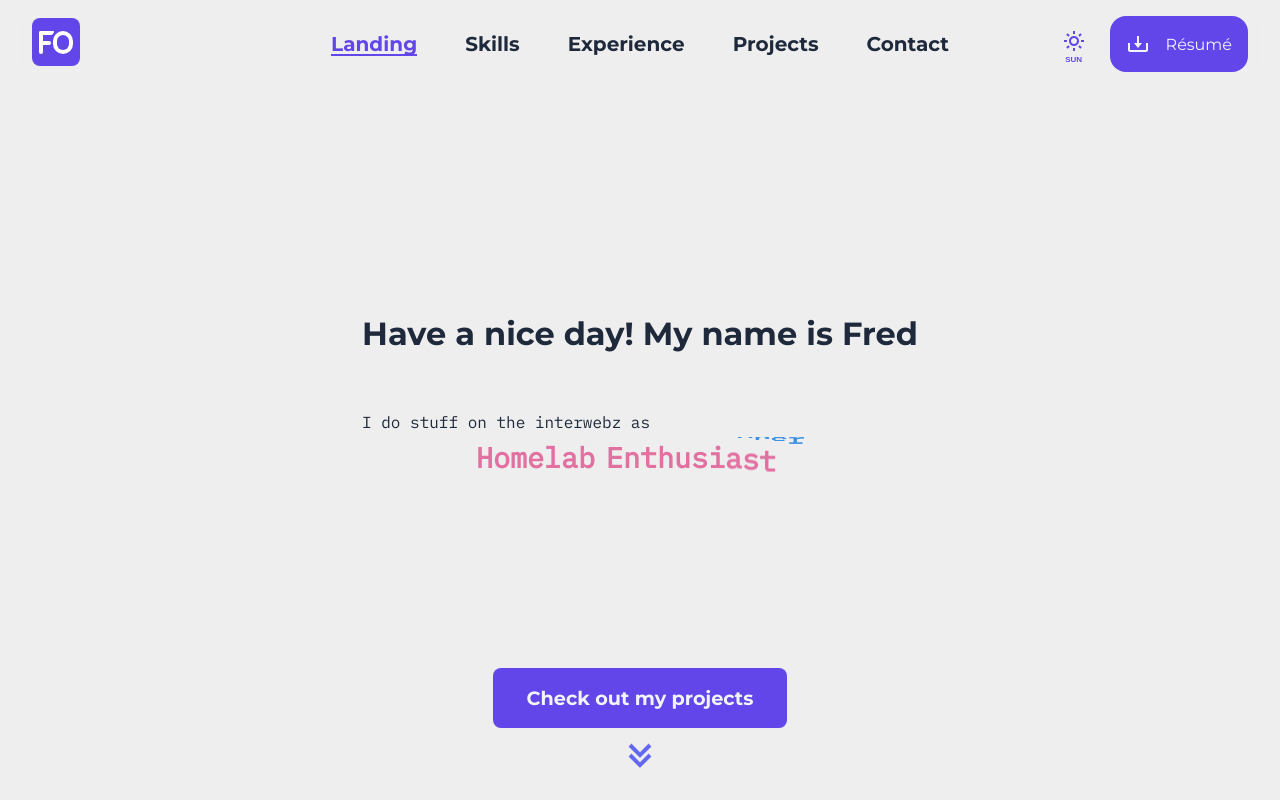
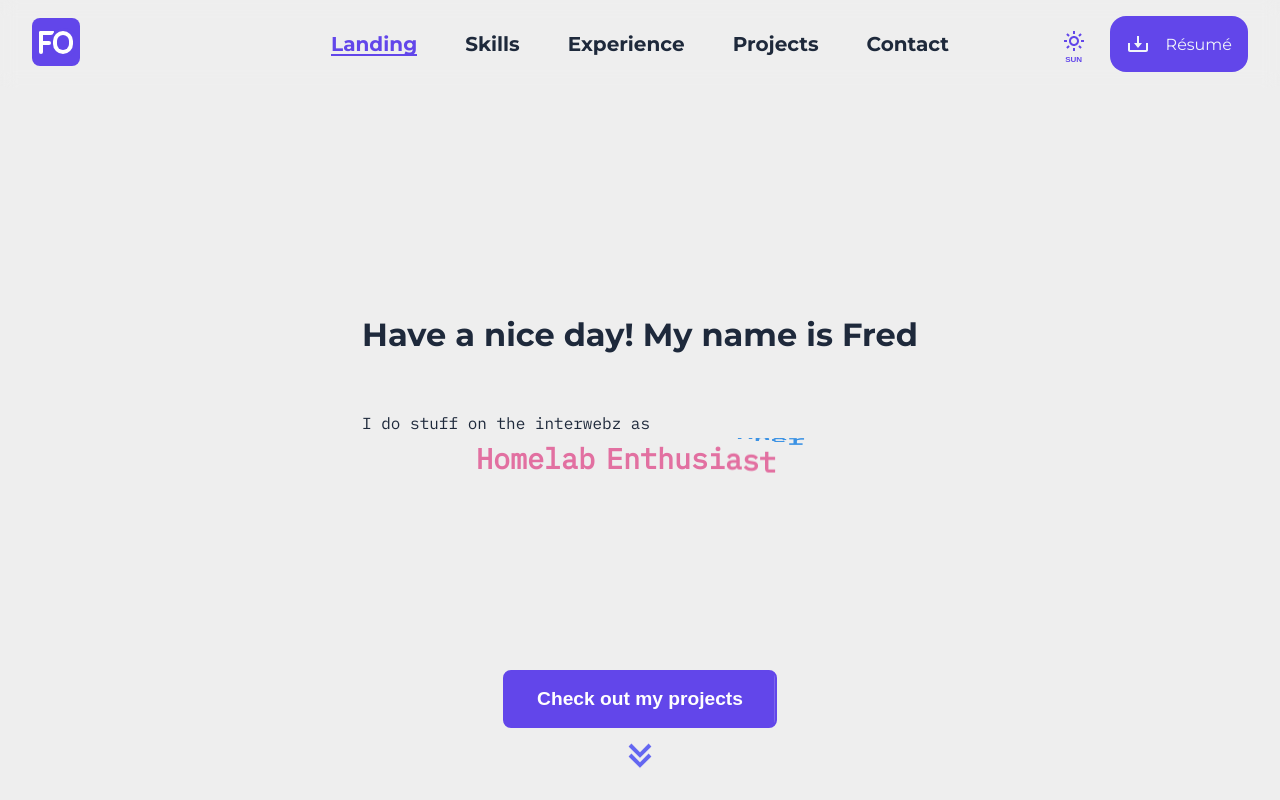
Before and after one commit to Seeru-crypto/aurora_front, a Next.js app: page / in a window 1280 px wide. Shown: the top 800 px of the page. Built offline with nearby package versions, Linux system fonts and the light colour scheme.

Commit message:
feat: add animated button, update CTA button

```diff
--- a/src/Themes.ts
+++ b/src/Themes.ts
@@ -123,6 +123,9 @@ export const DayTheme = {
   timelineBkgColor: gray.$200,
   backgroundAlternative: gray.$100,
   experienceBoxShadowColor: gray.$300,
+  ctaButtonColor: gray.$50,
+  ctaButtonBkg: primaryColor.$600,
+  ctaButtonBkgAlt: gray.$50
 };
 
 export const NightTheme = {
@@ -146,5 +149,8 @@ export const NightTheme = {
   backgroundAlternative: gray.$700,
   buttonTextColor: gray.$100,
   experienceBoxShadowColor: gray.$500,
+  ctaButtonColor: gray.$50,
+  ctaButtonBkg: primaryColor.$700,
+  ctaButtonBkgAlt: gray.$0
 };
 export type FredTheme = typeof baseTheme & (typeof DayTheme | typeof NightTheme) & DefaultTheme;
--- /dev/null
+++ b/src/components/AnimatedButton.tsx
@@ -0,0 +1,140 @@
+import { ForwardedRef, forwardRef, HTMLAttributes } from 'react';
+import styled, { css } from 'styled-components';
+
+export enum AnimatedButtonType {
+  ANIMATED_CREATE = 'create',
+  ANIMATED_DELETE = 'delete',
+  ANIMATED_CTA = 'cta'
+}
+
+export interface ButtonProps extends HTMLAttributes<HTMLButtonElement> {
+  buttonType?: AnimatedButtonType;
+  isActive?: boolean;
+}
+
+const AnimatedButton = forwardRef((props: ButtonProps, ref: ForwardedRef<HTMLButtonElement>): JSX.Element => {
+  const { buttonType = AnimatedButtonType.ANIMATED_CREATE, children, isActive } = props;
+
+  return (
+    <BaseStyle
+      {...props}
+      className={`${props.className} ${isActive && ' active'}`}
+      buttonType={buttonType}
+      ref={ref}>
+      {children}
+    </BaseStyle>
+  );
+});
+
+AnimatedButton.displayName = 'Button';
+
+export default AnimatedButton;
+
+const CreateStyle = css`
+        background: white;
+        background: linear-gradient(315deg, white 0%, white 50%, #57a879 50%, #57a879 100%);
+        color: #57a879;
+        background-size: 250% 250%;
+        background-position: bottom right;
+        border-color: #57a879;
+
+`;
+
+const DeleteStyle = css`
+  background: white;
+  background: linear-gradient(315deg, white 0%, white 50%, #c8373c 50%, #c8373c 100%);
+  color: #c8373c;
+  background-size: 250% 250%;
+  background-position: bottom right;
+  border-color: #c8373c;
+`;
+
+const CtaStyle = css`
+  background: ${(props) => `linear-gradient(315deg,
+  ${props.theme.ctaButtonBkg} 0%,
+  ${props.theme.ctaButtonBkg} 50%,
+  ${props.theme.ctaButtonBkgAlt} 50%,
+  ${props.theme.ctaButtonBkgAlt} 100%)`};
+
+  color: ${(props) => props.theme.ctaButtonColor};
+  background-size: 250% 250%;
+  background-position: bottom right;
+
+  border: 2px solid ${(props) => props.theme.ctaButtonBkg};;
+  border-radius: ${(props) => props.theme.borderRadius};
+  cursor: pointer;
+  font-size: 1.2em;
+  font-weight: bold;
+  margin: -2rem 0 2rem 0;
+  padding: 1rem 2rem;
+  color ${(props) => props.theme.transition};
+
+  &:hover {
+    color: ${(props) => props.theme.ctaButtonBkg};
+    border-color: ${(props) => props.theme.ctaButtonBkg};
+  }
+`;
+
+const BaseStyle = styled.button<{ buttonType: AnimatedButtonType }>`
+  background: white;
+  background: linear-gradient(315deg, white 0%, white 50%, #560bad 50%, #560bad 100%);
+  background-size: 250% 250%;
+  color: #560bad;
+  font-weight: bold;
+  font-size: 1rem;
+  border: 2px solid #560bad;
+  background-position: bottom right;
+  transition: all 0.8s ease;
+  position: relative;
+  overflow: hidden;
+  z-index: 1;
+  cursor: pointer;
+
+  border-radius: ${(props) => props.theme.borderRadius};
+  align-items: center;
+  display: flex;
+  padding: 0.5rem 1rem;
+  text-decoration: none;
+    color ${(props) => props.theme.transition};
+
+  &:hover {
+    background-position: top left;
+    color: white;
+  }
+
+  &:active {
+    transform: scale(0.95); /* Slight scale down when clicked */
+    box-shadow: inset 0 0 10px rgba(0, 0, 0, 0.3); /* Inner shadow on click */
+  }
+
+  /* Create the ripple effect with pseudo-element */
+  &::after {
+    content: "";
+    position: absolute;
+    background: rgba(255, 255, 255, 0.3);
+    border-radius: 50%;
+    width: 100px;
+    height: 100px;
+    opacity: 0;
+    transform: scale(0);
+    top: var(--y, 0);
+    left: var(--x, 0);
+    pointer-events: none;
+    transform-origin: center;
+    transition: transform 0.5s, opacity 0.5s;
+    z-index: -1;
+  }
+
+  &:active::after {
+    transform: scale(10);
+    opacity: 1;
+    transition: 0s;
+  }
+  ${(props) => {
+    switch (props.buttonType) {
+      case AnimatedButtonType.ANIMATED_CREATE: return CreateStyle
+      case AnimatedButtonType.ANIMATED_DELETE: return DeleteStyle
+      case AnimatedButtonType.ANIMATED_CTA: return CtaStyle
+    }
+  }}
+`;
--- a/src/components/Button.tsx
+++ b/src/components/Button.tsx
@@ -15,13 +15,13 @@ const Button = forwardRef((props: ButtonProps, ref: ForwardedRef<HTMLButtonEleme
   const { buttonType = ButtonType.GHOST, children, isActive } = props;
 
   return (
-    <ButtonStyles
+    <BaseStyle
       {...props}
       className={`${props.className} ${isActive && ' active'}`}
       buttonType={buttonType}
       ref={ref}>
       {children}
-    </ButtonStyles>
+    </BaseStyle>
   );
 });
 
@@ -75,7 +75,7 @@ const GhostStyles = css`
   }
 `;
 
-const ButtonStyles = styled.button<{ buttonType: ButtonType }>`
+const BaseStyle = styled.button<{ buttonType: ButtonType }>`
   border: 2px solid transparent;
   border-radius: ${(props) => props.theme.borderRadius};
   align-items: center;
--- a/src/views/landing/CtaButton.tsx
+++ b/src/views/landing/CtaButton.tsx
@@ -1,14 +1,15 @@
 import { BiChevronsDown } from 'react-icons/bi';
 import styled from 'styled-components';
 import { RootState, useAppSelector } from '../../state/store';
+import AnimatedButton, { AnimatedButtonType } from '../../components/AnimatedButton';
 
 export default function CtaButton(props: any): JSX.Element {
   const activeTheme = useAppSelector((state: RootState) => state.theme.activeTheme);
 
   return (
     <CtaStyle activeTheme={activeTheme} {...props}>
-      <a href='#projects' className='cta'>
-        Check out my projects
+      <a href='#projects' className="cta">
+        <AnimatedButton buttonType={AnimatedButtonType.ANIMATED_CTA} onClick={() => console.log("project")}>Check out my projects</AnimatedButton>
       </a>
       <BiChevronsDown className='chevrons' />
     </CtaStyle>
@@ -23,25 +24,8 @@ const CtaStyle = styled.div<{
   position: relative;
 
   .cta {
-    background-color: ${(props) => props.theme.primary};
-    border: 2px solid transparent;
-    border-radius: ${(props) => props.theme.borderRadius};
-    cursor: pointer;
-    color: ${(props) => props.theme.gray.$100};
-    font-size: 1.2em;
-    font-weight: bold;
-    margin: -2rem 0 2rem 0;
-    padding: 1rem 2rem;
     text-decoration: none;
-    transition: border-color ${(props) => props.theme.transition}, background-color ${(props) => props.theme.transition},
-    color ${(props) => props.theme.transition};
     z-index: 10;
-
-    :hover {
-      border-color: ${(props) => props.theme.primaryColor.$500};
-      background-color: ${(props) => props.theme.gray.$100};
-      color: ${(props) => props.theme.primaryColor.$500};
-    }
   }
 
   .chevrons {
--- a/src/views/landing/LandingPage.tsx
+++ b/src/views/landing/LandingPage.tsx
@@ -2,7 +2,9 @@ import React, { ForwardedRef, useEffect, useState } from 'react';
 import styled from 'styled-components';
 import CtaButton from './CtaButton';
 import { LABELS } from '../../data';
-import Title from "./Title/Title";
+import Title from './Title/Title';
+import AnimatedButton, { AnimatedButtonType } from '../../components/AnimatedButton';
+import Button, { ButtonType } from '../../components/Button';
 
 const LandingPage = React.forwardRef((_props, ref: ForwardedRef<HTMLElement>) => {
   const [greetingMessage, setGreetingMessage] = useState('');
```
Also changed, not shown: src/components/FancyButton/FancyButton.module.scss (deleted, +0 -76 lines), src/components/FancyButton/FancyButton.tsx (deleted, +0 -27 lines).
